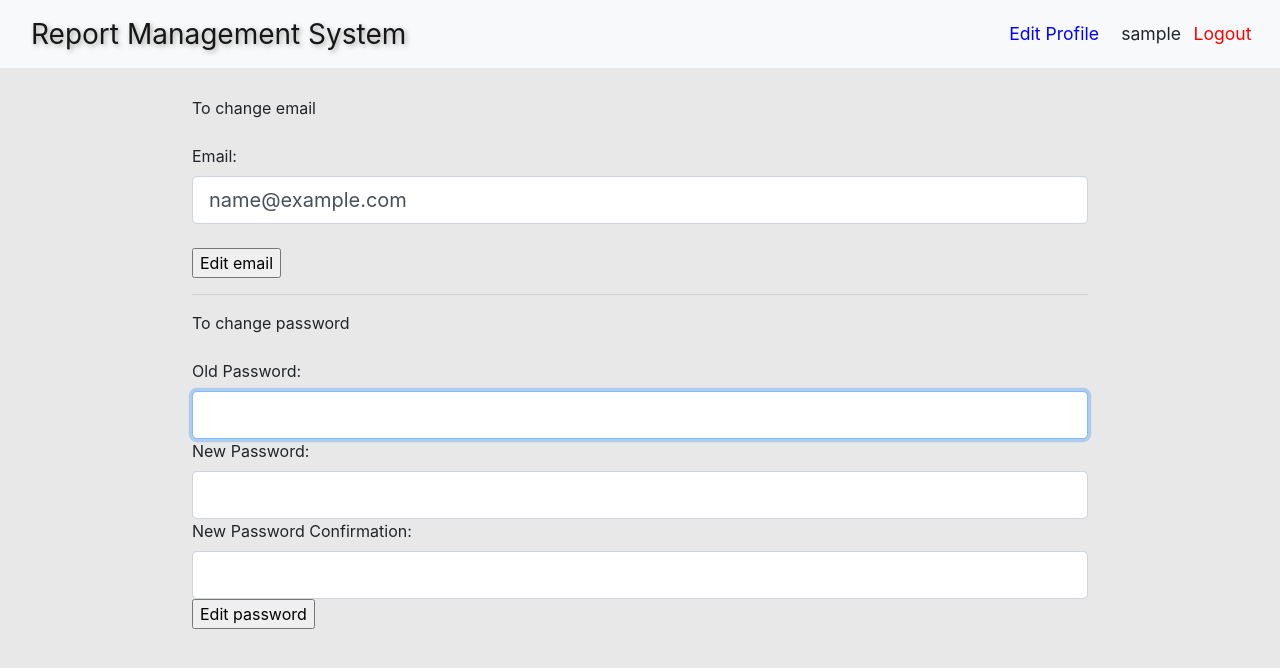
After one commit to Fares-Alassiri/report-management-system, a Django app: page /account in a window 1280 px wide. The commit adds this page. Shown: the top 668 px of the page. Run offline with Django 3.2, Linux system fonts and the light colour scheme; the visitor is signed in with stand-in values (Sample User, id 1).

Commit message:
Add user CRUD and role(Groups) CRUD

```diff
--- a/app/core/forms.py
+++ b/app/core/forms.py
@@ -1,37 +1,18 @@
-# from django.forms import ModelForm, ModelMultipleChoiceField, CheckboxSelectMultiple, FileField, ModelChoiceField
-# from core.models import Report, Attachment, Tag, Group
+from django.forms import ModelForm
+from django.contrib.auth.forms import UserCreationForm
+from django import forms
+from django.contrib.auth.models import User
+
+from core.models import Profile
 
 
-# class ReportForm(ModelForm):
-
-#     def __init__(self, *args, **kwargs):
-#         """ Grants access to the request object so that only members of the current user
-#         are given as options"""
-
-#         self.request = kwargs.pop('request')
-#         self.pk = kwargs.pop('pk')
-#         super(ReportForm, self).__init__(*args, **kwargs)
-#         # self.fields['groups'].queryset = Group.objects.filter(
-#             # user=self.request.user)
-#         self.fields['attachments'].queryset = Attachment.objects.filter(report=self.pk)
-#         # self.fields['attachments'].widget = ModelMultipleChoiceField(queryset=Attachment.objects.filter(report=self.pk))
-
-#     attachment = FileField()
-#     attachments = ModelMultipleChoiceField(queryset= None, widget=CheckboxSelectMultiple(attrs={"checked":""}))
+class CreateUserForm(UserCreationForm):
+    class Meta:
+        model = User
+        fields = ['username', 'email', 'password1', 'password2']
 
 
-#     class Meta:
-#         model = Report
-#         fields = [
-#             'name', 'tags', 'groups', 'content', 'attachment', 'attachments'
-#         ]
-
-#     tags = ModelMultipleChoiceField(
-#         queryset=Tag.objects.all(),
-#         widget=CheckboxSelectMultiple
-#     )
-
-#     groups = ModelMultipleChoiceField(
-#         queryset=Group.objects.all(),
-#         widget=CheckboxSelectMultiple
-#     )
+class EditProfileEmail(ModelForm):
+    class Meta:
+        model = User
+        fields = ['email']
--- /dev/null
+++ b/app/core/templates/core/account.html
@@ -0,0 +1,66 @@
+{% extends 'core/main.html' %}
+
+{% block content %}
+
+<br>
+<br>
+<br>
+
+<div style="margin-left: 50%; width:70%; transform: translateX(-50%)">
+    {% for message in messages %}
+        <div class="" style="color: blue;" role="alert">
+            {{message}}
+        </div>
+    {% endfor %}
+    <form method="post" enctype="multipart/form-data" action="{% url 'editemail' %}">
+        {% csrf_token %}
+        <div class="form-group">
+            <br>
+            <p><label>To change email</label></p>
+            <label for="email">Email:</label>
+            <div class="form-outline mb-4">
+                {{emailform.email}}
+            </div>
+            <input type="submit" value="Edit email">
+            <hr>
+            {{emailform.errors}}
+        </div>
+    </form>
+    <form method="post" enctype="multipart/form-data" action="{% url 'editpass' %}">
+        {% csrf_token %}
+        <div class="form-group">
+            <p><label>To change password</label></p>
+            <label for="oldpass">Old Password:</label>
+            {{passform.old_password}}
+            <label for="password1">New Password:</label>
+            {{passform.new_password1}}
+            <label for="password2">New Password Confirmation:</label>
+            {{passform.new_password2}}
+            <input type="submit" value="Edit password">
+            <p>{{passform.errors}}</p>
+        </div>
+    </form>
+</div>
+
+<br>
+<br>
+<br>
+<br>
+<br>
+
+<script>
+    var formFields = document.getElementsByTagName('input')
+    formFields[1].classList.add('form-control');
+    formFields[1].classList.add('form-control-lg');
+
+    formFields[4].classList.add('form-control');
+    formFields[4].classList.add('form-control-lg');
+
+    formFields[5].classList.add('form-control');
+    formFields[5].classList.add('form-control-lg');
+
+    formFields[6].classList.add('form-control');
+    formFields[6].classList.add('form-control-lg');
+</script>
+
+{% endblock %}
--- a/app/core/templates/core/create_report.html
+++ b/app/core/templates/core/create_report.html
@@ -16,7 +16,7 @@
         {% csrf_token %}
         <div class="form-group"></div>
             <br>
-            <label for="Name">Name:</label>
+            <label for="Name">Name*:</label>
             <input class="form-control form-control-lg" type="text" id="Name" name="Name" placeholder="Report Name">
             <hr>
             <label for="Attachments">Attachments:</label>
@@ -28,7 +28,7 @@
             <label for="Tags">Tags (to split between tags use a comma without space):</label>
             <textarea class="form-control" id="Tags" name="Tags" rows="2"></textarea>
             <hr>
-            <label for="Groups">Groups:</label>
+            <label for="Groups">Groups*:</label>
             {% for group in groups %}
                 <div class="form-check form-check">
                     <input class="form-check-input" type="checkbox" id="Group" value="{{group.id}}" name="Groups">
--- a/app/core/templates/core/navbar.html
+++ b/app/core/templates/core/navbar.html
@@ -1,5 +1,30 @@
+<style>
+  .hello-msg {
+    font-size: 110%;
+    margin-right: 1%;
+  }
+  a:hover{
+    text-decoration: underline
+  }
+</style>
+
 <nav class="navbar navbar-expand-lg navbar-light bg-light fixed-top">
     <div class="container-fluid">
       <a id="logo" class="navbar-brand" href="/report">Report Management System</a>
     </div>
+    <div class="collapse navbar-collapse" id="navbarSupportedContent">
+      <ul class="navbar-nav me-auto mb-2 mb-lg-0">
+        <li class="nav-item" style="width:7em">
+          <a class="" aria-current="page" href="{% url 'account' %}" style="width:7em; color: blue; font-size: 110%;">Edit Profile</a>
+        </li>
+      </ul>
+    </div>
+    <div class="hello-msg">
+      {{request.user}}
+    </div>
+    <div class="hello-msg">
+      <a href="{% url 'signout' %}" style="color: red;">
+        Logout
+      </a>
+    </div>
 </nav>
--- a/app/core/templates/core/reports.html
+++ b/app/core/templates/core/reports.html
@@ -48,6 +48,12 @@
 
 <br>
 
+{% for message in messages %}
+<div class="alert alert-success" role="alert">
+    {{message}}
+</div>
+{% endfor %}
+
 <ul id="reportsList">
     {% for report in reports %}
         <li>
--- a/app/core/urls.py
+++ b/app/core/urls.py
@@ -1,9 +1,24 @@
 from django.urls import path
+
+from django.contrib.auth import views as auth_views
+
 from core import views
 
 urlpatterns = [
     path('', views.home),
-    path('report/', views.reports,),
+    path('signin', views.signin, name='signin'),
+    path('signup', views.signup, name='signup'),
+    path('signout', views.signout, name='signout'),
+    path('account', views.account, name='account'),
+    path('accounts/login/', views.accounts_login),
+    path('account/editemail', views.editemail, name='editemail'),
+    path('account/editpass', views.editpass, name='editpass'),
+    path('reset_password/', auth_views.PasswordResetView.as_view(), name='reset_password'),
+    path('reset_password_sent/', auth_views.PasswordResetDoneView.as_view(), name='password_reset_done'),
+    path('reset/<uidb64>/<token>/', auth_views.PasswordResetConfirmView.as_view(), name='password_reset_confirm'),
+    path('reset_password_complete/', auth_views.PasswordResetCompleteView.as_view(), name='password_reset_complete'),
+
+    path('report/', views.reports, name="reports"),
     path('report/<str:pk>/', views.report),
     path('report/<str:pk>/update', views.update_report),
     path('report/<str:pk>/delete', views.delete_report),
--- a/app/core/views.py
+++ b/app/core/views.py
@@ -1,30 +1,50 @@
-from django.shortcuts import render, redirect
-from django.http import HttpResponse
+from django.shortcuts import render, redirect, get_object_or_404
 from django.db import transaction
+from django.contrib.auth.forms import PasswordChangeForm
 
+from django.contrib import messages
+
+from django.contrib.auth import authenticate, login, logout
+from django.contrib.auth.decorators import login_required
+
+from django.contrib.auth.models import Group as UserGroup
 from core.models import *
-# from core.forms import ReportForm
+from core.forms import CreateUserForm, EditProfileEmail
 
 # Create your views here.
 
+@login_required(login_url='signin')
 def home(request):
     return render(request, 'core/dashboard.html')
 
+@login_required(login_url='signin')
 def reports(request):
-    # TODO: filter reports by groups of user
-    reports = Report.objects.all()
+    profile = Profile.objects.get(user=request.user)
+    user_groups = Group.objects.filter(profiles=profile)
+    reports = Report.objects.filter(groups__in=user_groups).order_by('-created_at')
     context = {
         'reports': reports,
     }
     return render(request, 'core/reports.html', context)
 
+@login_required(login_url='signin')
 def report(request, pk):
-    report = Report.objects.get(id=pk)
+    report = get_object_or_404(Report, id=pk)
+    report_groups = Group.objects.filter(report=report).all()
+    flag = False
+    for group in report_groups:
+        obj = Profile.objects.filter(profiles=group).all()
+        if Profile.objects.get(user=request.user) in obj:
+            flag = True
+    if flag == False:
+        messages.success(request, 'You have not permission to view the report!')
+        return redirect('reports')
     context = {
         'report': report,
     }
     return render(request, 'core/report.html', context)
 
+@login_required(login_url='signin')
 def create_report(request):
     if request.method == 'POST':
         try:
@@ -55,23 +75,23 @@ def create_report(request):
                         report = report
                     )
         except:
-            groups = Group.objects.filter(profiles=Profile.objects.get(user=1))
+            groups = Group.objects.filter(profiles=Profile.objects.get(user=request.user))
             context = {
                 'groups': groups,
                 'error': 'Please make sure that you entered valid inputs and try again'
             }
 
             return render(request, 'core/create_report.html', context)
-        # Attachment.objects.create(file=request.FILES.get('Files'))
+        messages.success(request, 'Report created successfully')
         return redirect('/report')
-    # TODO: filter reports by groups of user
-    groups = Group.objects.filter(profiles=Profile.objects.get(user=1))
+    groups = Group.objects.filter(profiles=Profile.objects.get(user=request.user))
     context = {
         'groups': groups,
     }
 
     return render(request, 'core/create_report.html', context)
 
+@login_required(login_url='signin')
 def update_report(request, pk):
     if request.method == 'POST':
         try:
@@ -108,9 +128,17 @@ def update_report(request, pk):
                     )
         except Exception as e:
             print(e)
-            report = Report.objects.get(id=pk)
-            # TODO: filter reports by groups of user
-            groups = Group.objects.filter(profiles=Profile.objects.get(user=1))
+            report = get_object_or_404(Report, id=pk)
+            report_groups = Group.objects.filter(report=report).all()
+            flag = False
+            for group in report_groups:
+                obj = Profile.objects.filter(profiles=group).all()
+                if Profile.objects.get(user=request.user) in obj:
+                    flag = True
+            if flag == False:
+                messages.success(request, 'You have not permission to edit the report!')
+                return redirect('reports')
+            groups = Group.objects.filter(profiles=Profile.objects.get(user=request.user))
             rgroups = report.groups.all()
             temp3 = []
             for element in rgroups:
@@ -127,10 +155,19 @@ def update_report(request, pk):
 
             return render(request, 'core/update_report.html', context)
         # Attachment.objects.create(file=request.FILES.get('Files'))
+        messages.success(request, 'The report has been updated successfully')
         return redirect('/report/{}'.format(pk))
-    report = Report.objects.get(id=pk)
-    # TODO: filter reports by groups of user
-    groups = Group.objects.filter(profiles=Profile.objects.get(user=1))
+    report = get_object_or_404(Report, id=pk)
+    report_groups = Group.objects.filter(report=report).all()
+    flag = False
+    for group in report_groups:
+        obj = Profile.objects.filter(profiles=group).all()
+        if Profile.objects.get(user=request.user) in obj:
+            flag = True
+    if flag == False:
+        messages.success(request, 'You have not permission to edit the report!')
+        return redirect('reports')
+    groups = Group.objects.filter(profiles=Profile.objects.get(user=request.user))
     rgroups = report.groups.all()
     temp3 = []
     for element in rgroups:
@@ -146,10 +183,115 @@ def update_report(request, pk):
 
     return render(request, 'core/update_report.html', context)
 
+@login_required(login_url='signin')
 def delete_report(request, pk):
-    report = Report.objects.get(id=pk).delete()
+    report = get_object_or_404(Report, id=pk)
+    report_groups = Group.objects.filter(report=report).all()
+    flag = False
+    for group in report_groups:
+        obj = Profile.objects.filter(profiles=group).all()
+        if Profile.objects.get(user=request.user) in obj:
+            flag = True
+    if flag == False:
+        messages.success(request, 'You have not permission to delete the report!')
+        return redirect('reports')
+    report.delete()
+    messages.success(request, 'Report deleted successfully')
     return redirect('/report')
 
+@login_required(login_url='signin')
 def delete_attachment(request, rid, aid):
-    attachment = Attachment.objects.get(id=aid).delete()
+    attachment = get_object_or_404(Attachment, id=aid)
+    report = get_object_or_404(Report, id=rid)
+    report_groups = Group.objects.filter(report=report).all()
+    flag = False
+    for group in report_groups:
+        obj = Profile.objects.filter(profiles=group).all()
+        if Profile.objects.get(user=request.user) in obj:
+            flag = True
+    if flag == False:
+        messages.success(request, 'You have not permission to edit the report!')
+        return redirect('reports')
+    attachment.delete()
+    messages.success(request, 'Attachment deleted successfully')
     return redirect('/report/{}/update'.format(rid))
+
+def signin(request):
+    if request.user.is_authenticated:
+        return redirect('reports')
+    else:
+        if request.method == 'POST':
+            username = request.POST.get('username')
+            password = request.POST.get('password')
+
+            user = authenticate(request, username=username, password=password)
+
+            if user is not None:
+                login(request, user)
+                return redirect('reports')
+            else:
+                context = {'error': 'Invalid username or password'}
+                return render(request, 'core/login.html', context= context)
+
+        context = {}
+        return render(request, 'core/login.html', context= context)
+
+@login_required(login_url='signin')
+def signout(request):
+    logout(request)
+    return redirect('signin')
+
+def signup(request):
+    if request.user.is_authenticated:
+        return redirect('reports')
+    else:
+        form = CreateUserForm()
+
+        if request.method == 'POST':
+            try:
+                with transaction.atomic():
+                    form = CreateUserForm(request.POST)
+                    if form.is_valid():
+                        form.save()
+                        user = form.cleaned_data.get('username')
+                        Profile.objects.create(user= User.objects.get(username=user))
+                        user_group = UserGroup.objects.get(name='User')
+                        user_group.user_set.add(User.objects.get(username=user))
+                        messages.success(request, 'Account was created successfully for '+user)
+                        return redirect('signin')
+            except:
+                context = {'form': form, 'error': 'Please make sure that you entered valid inputs and try again'}
+                return render(request, 'core/signup.html', context= context)
+
+
+        context = {'form': form}
+        return render(request, 'core/signup.html', context= context)
+
+def account(request):
+    emailform = EditProfileEmail(instance= request.user)
+    passform = PasswordChangeForm(user= request.user)
+    context = {'passform': passform, 'emailform':emailform,}
+    return render(request, 'core/account.html', context)
+
+def editemail(request):
+    if request.method == 'POST':
+        form = EditProfileEmail(request.POST, instance= request.user)
+        if form.is_valid():
+            form.save()
+            messages.success(request, 'The email was successfully updated')
+            return redirect('account')
+        messages.success(request, 'The email was not updated, try again')
+        return redirect('account')
+
+def editpass(request):
+    if request.method == 'POST':
+        form = PasswordChangeForm(request.user, data=request.POST)
+        if form.is_valid():
+            form.save()
+            messages.success(request, 'The password was successfully updated')
+            return redirect('signin')
+        messages.error(request, 'The password was not updated, try again and make sure you entered correct old password and re write new one correct')
+        return redirect('account')
+
+def accounts_login(request):
+    return redirect('signin')
```
Also changed, not shown: app/app/settings.py (+11 -1 lines), app/core/templates/core/login.html (added, +52 -0 lines), app/core/templates/core/report.html (+7 -2 lines), app/core/templates/core/signup.html (added, +66 -0 lines), app/core/templates/core/update_report.html (+7 -2 lines), app/media/attachments/2022/08/08/22/22/1622009957340.jpg (added), app/media/attachments/2022/08/08/22/22/1622009957340_EcZVcgq.jpg (added), app/media/attachments/2022/08/08/22/22/1622009957340_g1EgrcV.jpg (added).
